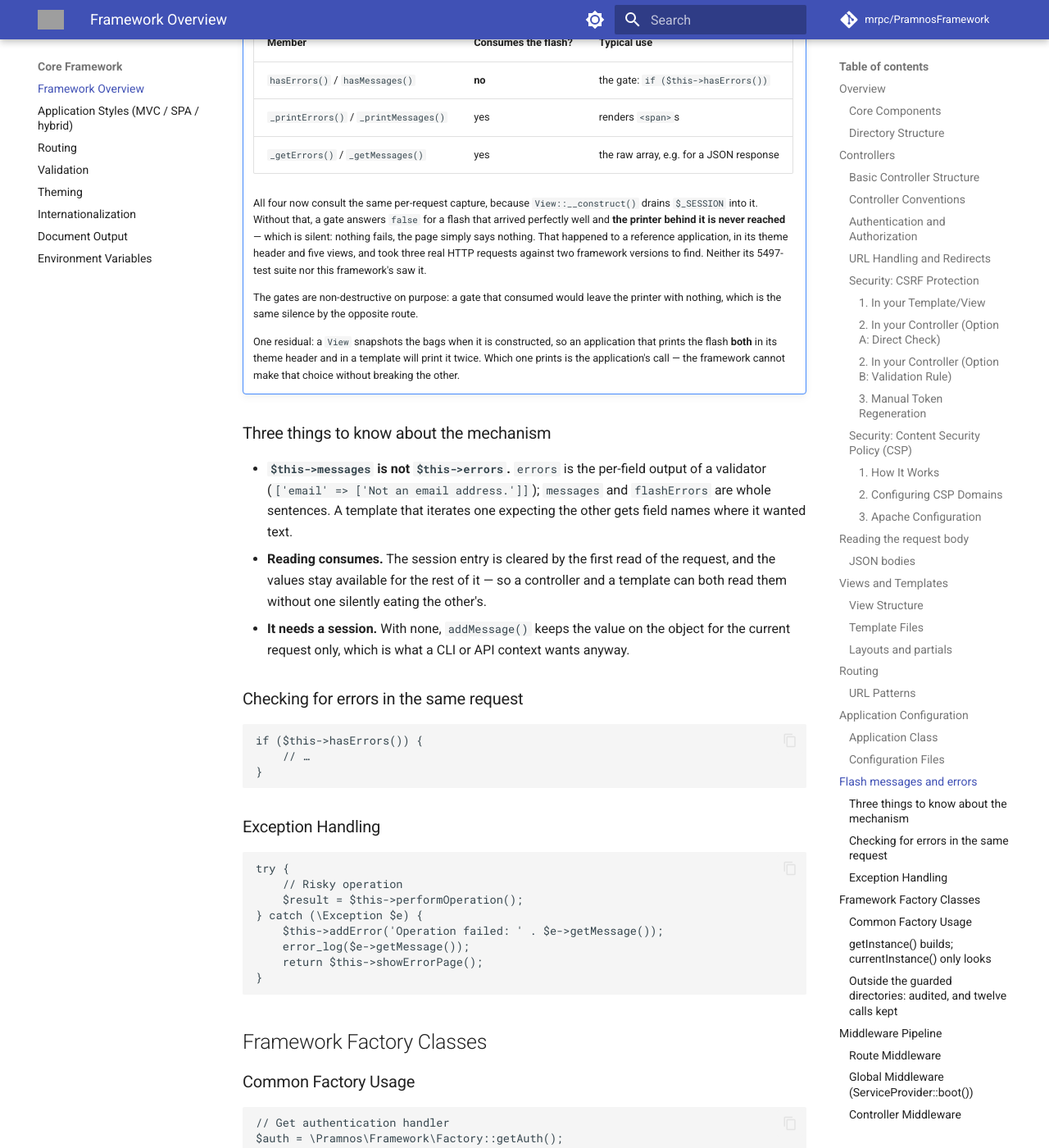
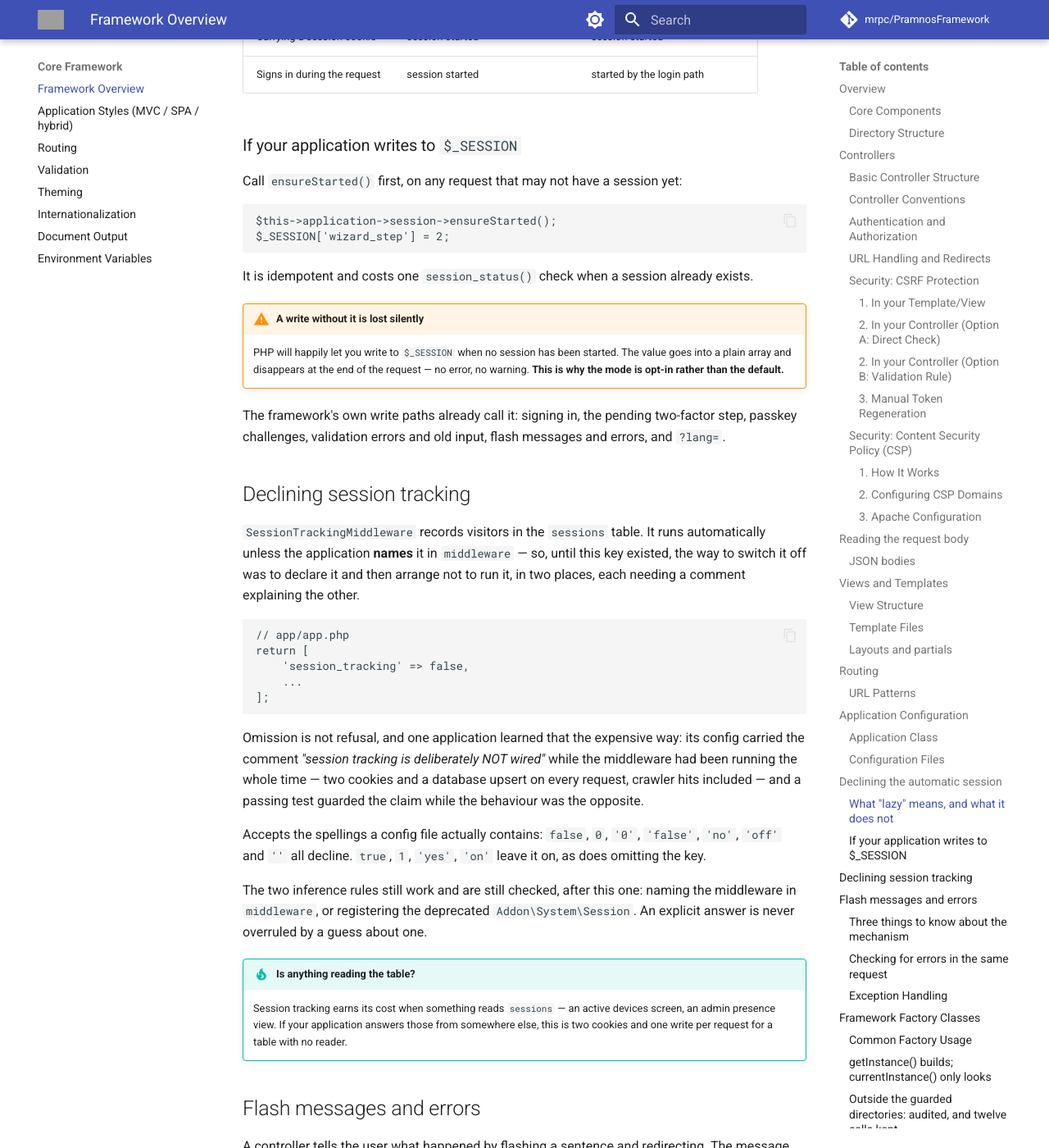
Before and after one commit to mrpc/PramnosFramework, an MkDocs documentation site: the page built from docs/Pramnos_Framework_Guide.md, in a window 1280 px wide and 1400 px high, scrolled down 10532 px. Shown: the whole window at 82% size. Built offline with MkDocs 1.6.1 and Material for MkDocs 9.7.7, drawn with Linux system fonts in a browser that asks for light colours; comment, search, counter and statistics services are not loaded; some of the changed text lies outside the part shown; grey boxes are pictures that could not be loaded.

Commit message:
fix(session): omitting SessionTrackingMiddleware is not consent
bootSessionTracking() ran the middleware for any application that did not *name*
it in `middleware`, so the supported way to decline a feature was to declare it
and then arrange not to run it — in two files, each carrying a comment explaining
the other, because either half alone reads as a mistake.

It cost exactly what that shape costs. One application's app.php carried the
comment "NO SessionTrackingMiddleware … deliberately NOT wired" while the
middleware had been running the whole time: two cookies and an upsert into
`sessions` on every request, crawler hits included, with a passing test guarding
the claim while the behaviour was its opposite.

'session_tracking' => false is checked before the two inference rules, so an
explicit answer is never overruled by a guess about one. It accepts the spellings
a config file actually contains — false, 0, '0', 'false', 'no', 'off', '' —
because 'false' from an env-driven config silently enabling the thing it names
would be the same bug again in a new place.

The default is read with an explicit null: Settings::getSetting() defaults to
false, so reading it without one turned "this application never mentioned the
key" into "this application declined", which would have switched tracking off for
every installation on upgrade. Caught by the test asserting the default is
unchanged, which is the only reason that test exists.

````diff
--- a/docs/Pramnos_Framework_Guide.md
+++ b/docs/Pramnos_Framework_Guide.md
@@ -6,6 +6,8 @@ use_cases:
   - Handling errors or registering an exception handler
   - Telling the user what happened after a redirect (flash messages)
   - Reading application configuration in app/app.php
+  - Serving anonymous traffic from cache when the framework starts a session
+  - Turning off framework behaviour an application does not want
 ---
 
 # Pramnos Framework Guide
@@ -443,6 +445,105 @@ return [
 ];
 ```
 
+
+## Declining the automatic session
+
+`Application::init()` starts a session on every request. That is the right default
+for an application whose pages are mostly signed-in, and the wrong one for a site
+serving anonymous traffic: every response carries `Set-Cookie: PHPSESSID`, including
+a page render for a visitor who will never read or write a thing.
+
+**That is what stops the page cache from ever storing anything.**
+[`PageCache`](Pramnos_Page_Cache_Guide.md) refuses to store a response that sets a
+cookie — correctly, because such a response is per-visitor in its body too. So the
+two features are mutually exclusive until you say otherwise:
+
+```php
+// app/app.php
+return [
+    'session' => 'lazy',
+    ...
+];
+```
+
+Check what you are actually sending:
+
+```bash
+curl -D- -o /dev/null -s https://example.test/ | grep -i set-cookie
+```
+
+### What "lazy" means, and what it does not
+
+It means **do not create a session for a visitor who has none**. A request arriving
+with a session cookie still starts one at exactly the point it always did.
+
+That distinction is the whole reason the mode is usable. Around two hundred places
+in the framework read `$_SESSION` directly — `Session::staticIsLogged()` above all —
+and "never start one" would report every signed-in visitor as anonymous until
+something happened to call a token helper.
+
+| Request | Eager (default) | Lazy |
+|---|---|---|
+| Anonymous, no cookie | session started, `Set-Cookie` sent | no session, no cookie, **cacheable** |
+| Carrying a session cookie | session started | session started |
+| Signs in during the request | session started | started by the login path |
+
+### If your application writes to `$_SESSION`
+
+Call `ensureStarted()` first, on any request that may not have a session yet:
+
+```php
+$this->application->session->ensureStarted();
+$_SESSION['wizard_step'] = 2;
+```
+
+It is idempotent and costs one `session_status()` check when a session already
+exists.
+
+!!! warning "A write without it is lost silently"
+    PHP will happily let you write to `$_SESSION` when no session has been started.
+    The value goes into a plain array and disappears at the end of the request —
+    no error, no warning. **This is why the mode is opt-in rather than the
+    default.**
+
+The framework's own write paths already call it: signing in, the pending two-factor
+step, passkey challenges, validation errors and old input, flash messages and
+errors, and `?lang=`.
+
+## Declining session tracking
+
+`SessionTrackingMiddleware` records visitors in the `sessions` table. It runs
+automatically unless the application **names** it in `middleware` — so, until this
+key existed, the way to switch it off was to declare it and then arrange not to run
+it, in two places, each needing a comment explaining the other.
+
+```php
+// app/app.php
+return [
+    'session_tracking' => false,
+    ...
+];
+```
+
+Omission is not refusal, and one application learned that the expensive way: its
+config carried the comment *"session tracking is deliberately NOT wired"* while the
+middleware had been running the whole time — two cookies and a database upsert on
+every request, crawler hits included — and a passing test guarded the claim while
+the behaviour was the opposite.
+
+Accepts the spellings a config file actually contains: `false`, `0`, `'0'`,
+`'false'`, `'no'`, `'off'` and `''` all decline. `true`, `1`, `'yes'`, `'on'` leave
+it on, as does omitting the key.
+
+The two inference rules still work and are still checked, after this one: naming the
+middleware in `middleware`, or registering the deprecated `Addon\System\Session`.
+An explicit answer is never overruled by a guess about one.
+
+!!! tip "Is anything reading the table?"
+    Session tracking earns its cost when something reads `sessions` — an active
+    devices screen, an admin presence view. If your application answers those from
+    somewhere else, this is two cookies and one write per request for a table with
+    no reader.
 
 ## Flash messages and errors
 
````
Also changed, not shown: docs/Pramnos_Page_Cache_Guide.md (+10 -2 lines), docs/version-history/posts/2026-08-24-an-application-can-now-decline-a-session.md (added, +115 -0 lines), 2 other files.
